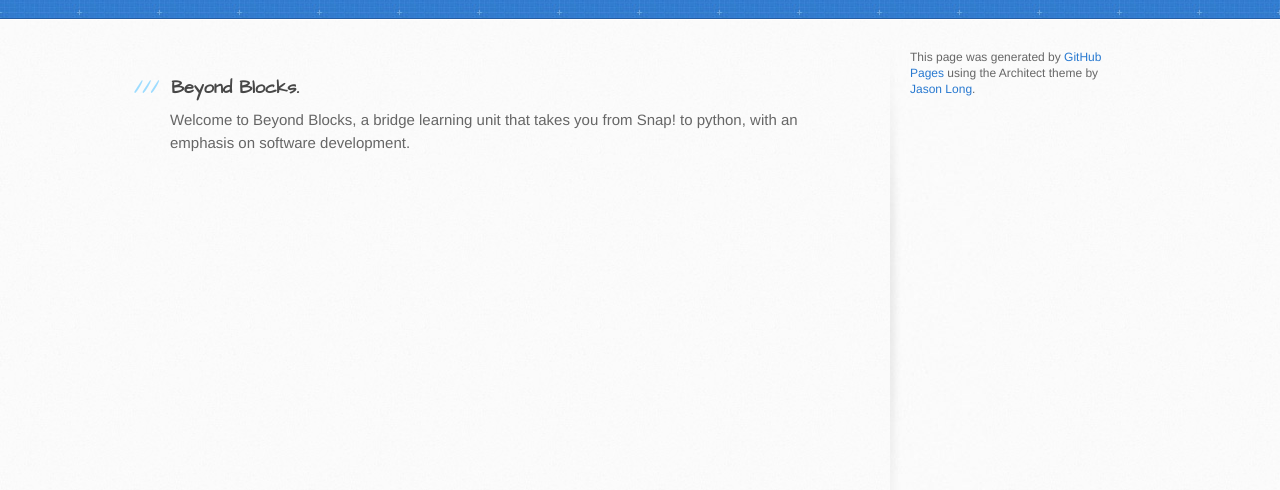
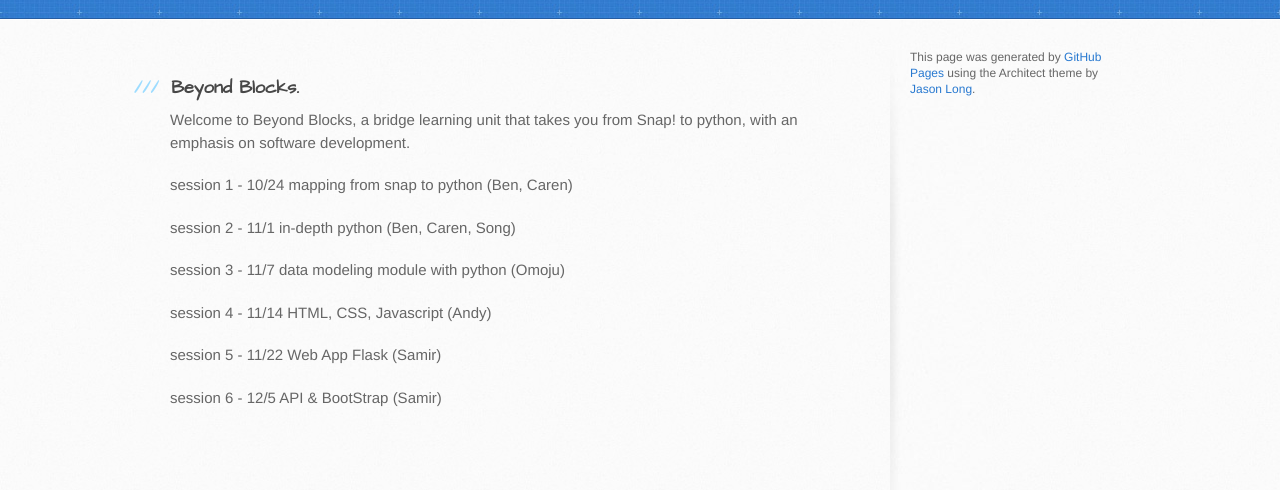
Before and after one commit to tbrendel/BeyondBlocks.github.io, a plain HTML site: page index.html in a window 1280 px wide. Shown: the part 148-638 px from the top of the page. Drawn offline with Linux system fonts and the light colour scheme.

Commit message:
Replace master branch with page content via GitHub

```diff
--- a/index.html
+++ b/index.html
@@ -32,6 +32,24 @@
 <a name="beyond-blocks" class="anchor" href="#beyond-blocks"><span class="octicon octicon-link"></span></a>Beyond Blocks.</h3>
 
 <p>Welcome to Beyond Blocks, a bridge learning unit that takes you from Snap! to python, with an emphasis on software development.</p>
+
+<p>session 1 - 10/24
+mapping from snap to python (Ben, Caren)</p>
+
+<p>session 2 - 11/1
+in-depth python (Ben, Caren, Song)</p>
+
+<p>session 3 - 11/7
+data modeling module with python (Omoju)</p>
+
+<p>session 4 - 11/14
+HTML, CSS, Javascript (Andy)</p>
+
+<p>session 5 - 11/22
+Web App Flask (Samir)</p>
+
+<p>session 6 - 12/5
+API &amp; BootStrap (Samir)</p>
         </section>
 
         <aside id="sidebar">
--- a/params.json
+++ b/params.json
@@ -1 +1 @@
-{"name":"Beyondblocks.github.io","tagline":"","body":"### Beyond Blocks.\r\nWelcome to Beyond Blocks, a bridge learning unit that takes you from Snap! to python, with an emphasis on software development.\r\n\r\n","google":"","note":"Don't delete this file! It's used internally to help with page regeneration."}
+{"name":"Beyondblocks.github.io","tagline":"","body":"### Beyond Blocks.\r\nWelcome to Beyond Blocks, a bridge learning unit that takes you from Snap! to python, with an emphasis on software development.\r\n\r\nsession 1 - 10/24\r\nmapping from snap to python (Ben, Caren)\r\n\r\nsession 2 - 11/1\r\nin-depth python (Ben, Caren, Song)\r\n\r\nsession 3 - 11/7\r\ndata modeling module with python (Omoju)\r\n\r\nsession 4 - 11/14\r\nHTML, CSS, Javascript (Andy)\r\n\r\nsession 5 - 11/22\r\nWeb App Flask (Samir)\r\n\r\nsession 6 - 12/5\r\nAPI & BootStrap (Samir)\r\n","google":"","note":"Don't delete this file! It's used internally to help with page regeneration."}
```
